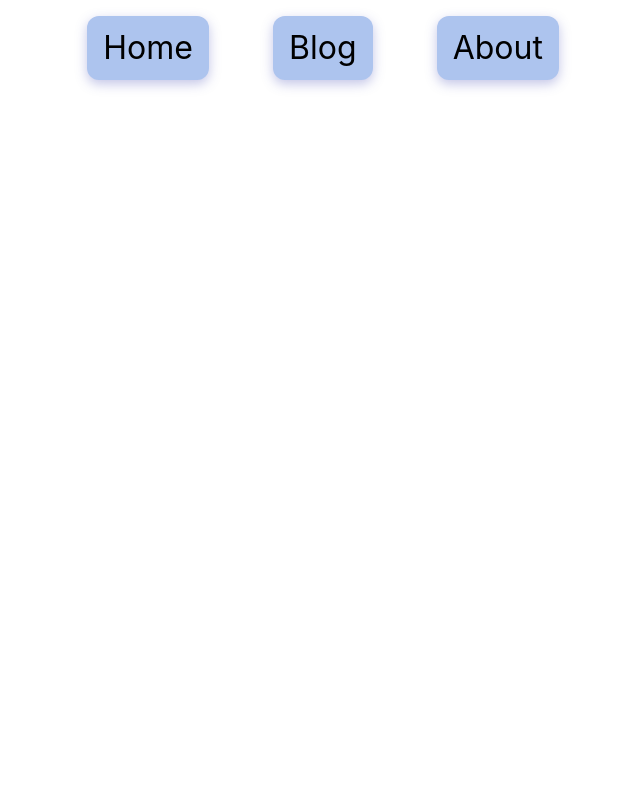
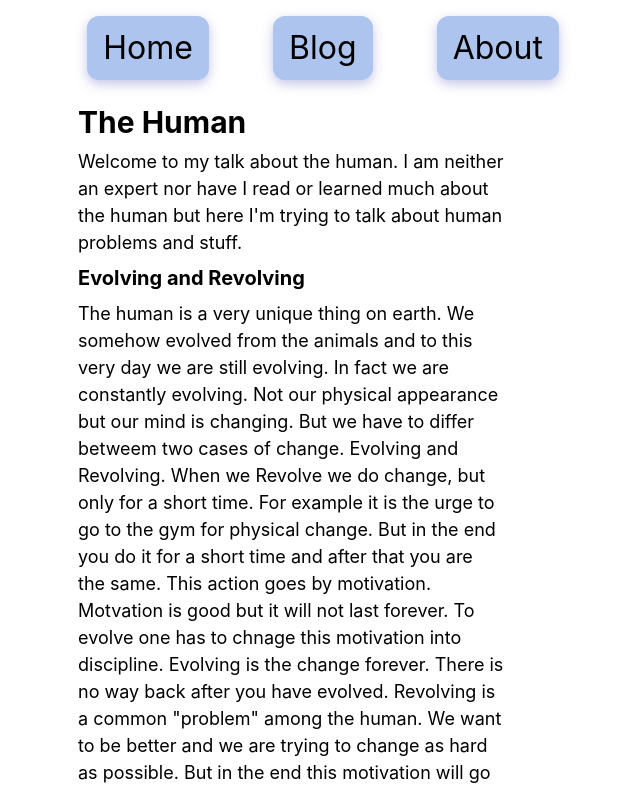
Before and after one commit to pat0245/pat0245.github.io, a Next.js app: page /human in a window 1280 px wide. Shown: the top 790 px of the page, without its empty margins (349-989 px from the left). Built offline with nearby package versions, Linux system fonts and the light colour scheme.

Commit message:
adding content to human

```diff
--- a/pages/human.jsx
+++ b/pages/human.jsx
@@ -14,6 +14,26 @@ export default function Inspiration() {
 
       <Navigation />
       <Container className="p-24">
+        <h1 className="text-3xl font-bold pt-2">The Human</h1>
+        <p className="pt-2">
+          Welcome to my talk about the human. I am neither an expert nor have I
+          read or learned much about the human but here I&apos;m trying to talk
+          about human problems and stuff.
+        </p>
+        <h2 className="text-xl pt-2 pb-2 font-bold">Evolving and Revolving</h2>
+        <p>
+          The human is a very unique thing on earth. We somehow evolved from the animals and
+          to this very day we are still evolving. In fact we are constantly evolving. Not our physical appearance but
+          our mind is changing. But we have to differ betweem two cases of change. Evolving and Revolving. When we Revolve
+          we do change, but only for a short time. For example it is the urge to go to the gym for physical change. But in the end
+          you do it for a short time and after that you are the same. This action goes by motivation. Motvation is good but it
+          will not last forever. To evolve one has to chnage this motivation into discipline. Evolving is the change forever.
+          There is no way back after you have evolved. Revolving is a common &quot;problem&quot; among the human. We want to be better
+          and we are trying to change as hard as possible. But in the end this motivation will go away. And you have to use
+          energy for your goals. Many people will stop chasing their goals in this moment. But if you really want to achieve it you have
+          to use energy. No one said it would be easy. In fact it is hard... very hard. But if you are able to inspire yourself you will
+          be the person who always wanted to be.
+        </p>
       </Container>
     </>
   );
```
